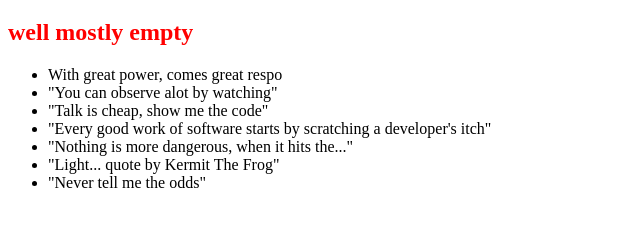
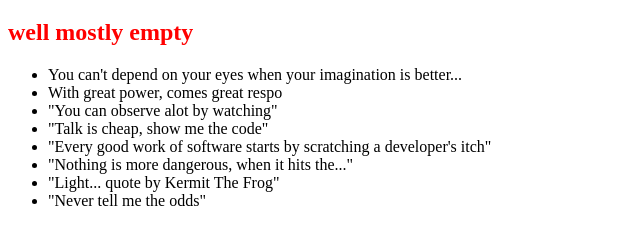
Before and after one commit to MichaelFlexso/0main-openSAP-repo, a plain HTML site: page index.html in a window 1280 px wide. Shown: the part 61-306 px from the top of the page, without its empty margins (0-640 px from the left). Drawn offline with Linux system fonts and the light colour scheme.

Commit message:
Mark twain commit

```diff
--- a/index.html
+++ b/index.html
@@ -9,6 +9,7 @@
 		<h1>This is a webpage</h1>
 		<h2>well mostly empty</h2>
 		<ul>
+			<li>You can't depend on your eyes when your imagination is better...</li>
 			<li>With great power, comes great respo</li>
 			<li>"You can observe alot by watching"</li>
 			<li>"Talk is cheap, show me the code"</li>
```
